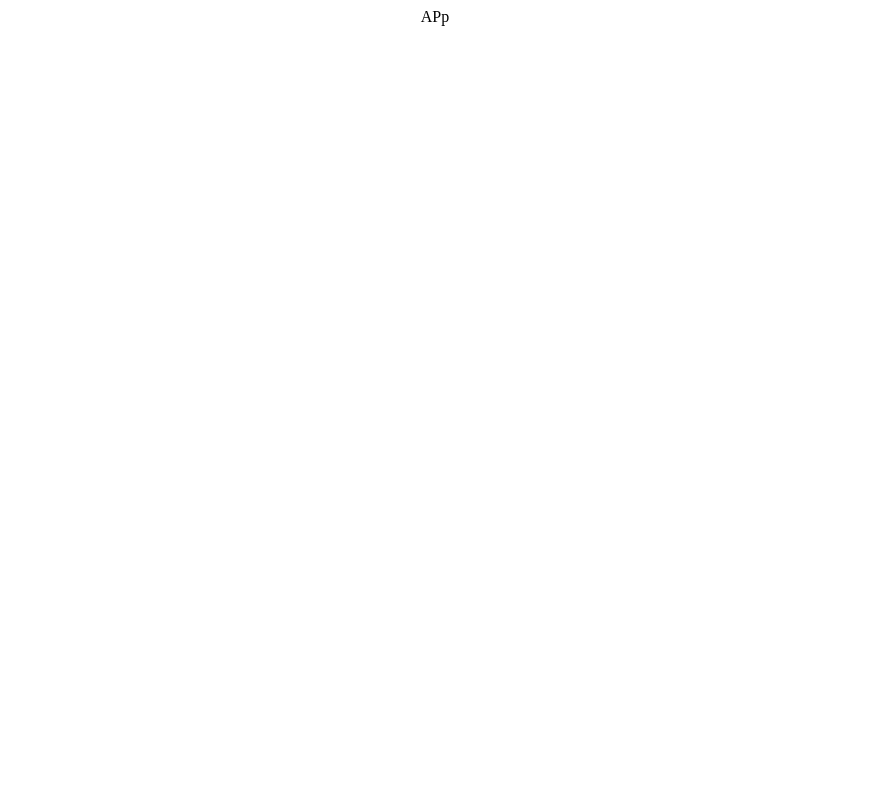
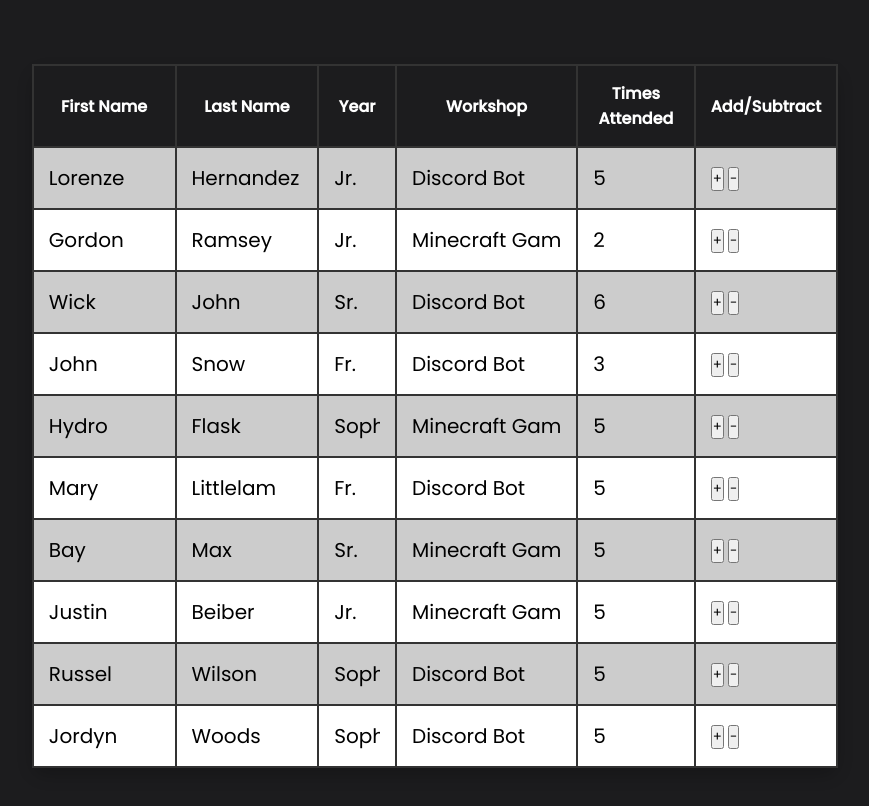
Before and after one commit to lorenzejay/ACM-Attendance-Application, a React (Create React App) app in the folder frontend/: page / in a window 1280 px wide. Shown: the top 806 px of the page, without its empty margins (205-1074 px from the left). Built offline with nearby package versions, Linux system fonts and the light colour scheme.

Commit message:
added the table with dummy data, fields are updateable or mutable

```diff
--- a/frontend/public/index.html
+++ b/frontend/public/index.html
@@ -5,10 +5,10 @@
     <link rel="icon" href="%PUBLIC_URL%/favicon.ico" />
     <meta name="viewport" content="width=device-width, initial-scale=1" />
     <meta name="theme-color" content="#000000" />
-    <meta
+    <!-- <meta
       name="description"
       content="Web site created using create-react-app"
-    />
+    /> -->
     <link rel="apple-touch-icon" href="%PUBLIC_URL%/logo192.png" />
     <!--
       manifest.json provides metadata used when your web app is installed on a
@@ -24,7 +24,11 @@
       work correctly both with client-side routing and a non-root public URL.
       Learn how to configure a non-root public URL by running `npm run build`.
     -->
-    <title>React App</title>
+    <link
+      href="https://fonts.googleapis.com/css2?family=Poppins:wght@400;500&display=swap"
+      rel="stylesheet"
+    />
+    <title>ACM Workshop Attendance</title>
   </head>
   <body>
     <noscript>You need to enable JavaScript to run this app.</noscript>
--- a/frontend/src/App.js
+++ b/frontend/src/App.js
@@ -1,7 +1,12 @@
 import "./App.scss";
+import MemberAttendanceScreen from "./Screens/MemberAttendanceScreen/MemberAttendanceScreen";
 
 function App() {
-  return <div className="App">APp</div>;
+  return (
+    <div className="App">
+      <MemberAttendanceScreen />
+    </div>
+  );
 }
 
 export default App;
--- a/frontend/src/App.scss
+++ b/frontend/src/App.scss
@@ -1,38 +1,10 @@
-.App {
-  text-align: center;
+* {
+  box-sizing: border-box;
+  padding: 0;
+  margin: 0;
+  font-family: "Poppins", sans-serif;
 }
 
-.App-logo {
-  height: 40vmin;
-  pointer-events: none;
+.App {
+  background-color: #1c1c1e;
 }
-
-@media (prefers-reduced-motion: no-preference) {
-  .App-logo {
-    animation: App-logo-spin infinite 20s linear;
-  }
-}
-
-.App-header {
-  background-color: #282c34;
-  min-height: 100vh;
-  display: flex;
-  flex-direction: column;
-  align-items: center;
-  justify-content: center;
-  font-size: calc(10px + 2vmin);
-  color: white;
-}
-
-.App-link {
-  color: #61dafb;
-}
-
-@keyframes App-logo-spin {
-  from {
-    transform: rotate(0deg);
-  }
-  to {
-    transform: rotate(360deg);
-  }
-}
--- /dev/null
+++ b/frontend/src/Components/Table/index.js
@@ -0,0 +1,8 @@
+import React from "react";
+import "./styles.scss";
+
+const TableContainer = ({ children }) => {
+  return <table>{children}</table>;
+};
+
+export default TableContainer;
--- /dev/null
+++ b/frontend/src/Components/Table/styles.scss
@@ -0,0 +1,14 @@
+table,
+th,
+td {
+  border: 2px solid #333333;
+  border-collapse: collapse;
+}
+table {
+  border-radius: 15px;
+  box-shadow: 0 8px 16px 0 rgba(0, 0, 0, 0.2);
+  th,
+  td {
+    padding: 15px;
+  }
+}
--- /dev/null
+++ b/frontend/src/Components/TableInput/index.js
@@ -0,0 +1,16 @@
+import React from "react";
+import "./styles.scss";
+
+const TableInput = ({ type, value, placeholder, handleChange, defaultValue, ...addtionalData }) => {
+  return (
+    <input
+      type={type}
+      value={value}
+      placeholder={placeholder}
+      defaultValue={defaultValue}
+      onChange={handleChange}
+    />
+  );
+};
+
+export default TableInput;
--- /dev/null
+++ b/frontend/src/Components/TableInput/styles.scss
@@ -0,0 +1,5 @@
+input {
+  border: none;
+  font-size: 20px;
+  outline: none;
+}
--- /dev/null
+++ b/frontend/src/Screens/MemberAttendanceScreen/MemberAttendanceScreen.js
@@ -0,0 +1,96 @@
+import React, { useEffect, useState } from "react";
+import "./styles.scss";
+import TableContainer from "../../Components/Table/index";
+import members from "../../dummyData";
+import TableInput from "../../Components/TableInput";
+
+const MemberAttendanceScreen = () => {
+  const [fName, setFName] = useState("");
+  const [lName, setLName] = useState("");
+  const [gradeYear, setGradeYear] = useState("");
+  const [workshop, setCurrentWorkshop] = useState("");
+  const [timesAttended, setTimesAttended] = useState(0);
+
+  /*once redux state or whatever state management you use is established with the db
+  all these values can be updated after save button is clicked.
+  */
+  // useEffect(() => {
+  //if state is being grabbed from redux, im sure there is a way to update
+  // }, [fName, lName, gradeYear, workshop, timesAttended]);
+
+  const updateHandleChange = () => {
+    //can update state which updates
+  };
+
+  const handleUpdateLastName = (e, id) => {
+    console.log(id);
+    const filterById = members.filter((member) => member._id === id);
+    if (filterById[0]._id === id) {
+      setLName(e.target.value);
+      filterById[0].lastName = e.target.value;
+    }
+    console.log(filterById[0].lastName);
+  };
+
+  return (
+    <div className="member-attendance-screen">
+      <TableContainer>
+        <tbody>
+          <tr>
+            <th>First Name</th>
+            <th>Last Name</th>
+            <th>Year</th>
+            <th>Workshop</th>
+            <th>Times Attended</th>
+            <th>Add/Subtract</th>
+          </tr>
+
+          {members.map((member, i) => {
+            return (
+              <tr key={i}>
+                <td style={{ width: "20%" }}>
+                  <TableInput
+                    value={member.firstName}
+                    key={member._id}
+                    handleChange={(e) => setFName(e.target.value)}
+                  />
+                </td>
+                <td style={{ width: "20%" }}>
+                  <TableInput
+                    defaultValue={member.lastName}
+                    key={member._id}
+                    handleChange={(e) => handleUpdateLastName(e, member._id)}
+                  />
+                </td>
+                <td style={{ width: "10%" }}>
+                  <TableInput
+                    value={member.gradeYear}
+                    handleChange={(e) => setGradeYear(e.target.value)}
+                  />
+                </td>
+                <td style={{ width: "25%" }}>
+                  <TableInput
+                    value={member.workshop}
+                    handleChange={(e) => setCurrentWorkshop(e.target.value)}
+                  />
+                </td>
+                <td style={{ width: "15%" }}>
+                  <TableInput
+                    value={member.timesAttended}
+                    handleChange={(e) => setTimesAttended(e.target.value)}
+                  />
+                </td>
+
+                <td>
+                  <button>+</button> <button>-</button>
+                </td>
+              </tr>
+            );
+          })}
+        </tbody>
+      </TableContainer>
+    </div>
+  );
+};
+
+export default MemberAttendanceScreen;
--- /dev/null
+++ b/frontend/src/Screens/MemberAttendanceScreen/styles.scss
@@ -0,0 +1,31 @@
+.member-attendance-screen {
+  height: 100%;
+  display: flex;
+  align-items: center;
+  justify-content: center;
+  padding: 5%;
+  table {
+    width: 70%;
+    height: 75%;
+    background-color: #f1f1c1;
+
+    td {
+      width: 55%;
+      input {
+        width: 100%;
+        background-color: inherit;
+      }
+    }
+  }
+}
+
+tr:nth-child(even) {
+  background: #ccc;
+}
+tr:nth-child(odd) {
+  background-color: #fff;
+}
+table th {
+  color: white;
+  background-color: rgb(28, 28, 30);
+}
--- /dev/null
+++ b/frontend/src/dummyData.js
@@ -0,0 +1,84 @@
+const members = [
+  {
+    _id: 1,
+    firstName: "Lorenze",
+    lastName: "Hernandez",
+    gradeYear: "Jr.",
+    workshop: "Discord Bot",
+    timesAttended: 5,
+  },
+  {
+    _id: 2,
+    firstName: "Gordon",
+    lastName: "Ramsey",
+    gradeYear: "Jr.",
+    workshop: "Minecraft Game",
+    timesAttended: 2,
+  },
+  {
+    _id: 3,
+    firstName: "Wick",
+    lastName: "John",
+    gradeYear: "Sr.",
+    workshop: "Discord Bot",
+    timesAttended: 6,
+  },
+  {
+    _id: 4,
+    firstName: "John",
+    lastName: "Snow",
+    gradeYear: "Fr.",
+    workshop: "Discord Bot",
+    timesAttended: 3,
+  },
+  {
+    _id: 5,
+    firstName: "Hydro",
+    lastName: "Flask",
+    gradeYear: "Soph.",
+    workshop: "Minecraft Game",
+    timesAttended: 5,
+  },
+  {
+    _id: 6,
+    firstName: "Mary",
+    lastName: "Littlelam",
+    gradeYear: "Fr.",
+    workshop: "Discord Bot",
+    timesAttended: 5,
+  },
+  {
+    _id: 7,
+    firstName: "Bay",
+    lastName: "Max",
+    gradeYear: "Sr.",
+    workshop: "Minecraft Game",
+    timesAttended: 5,
+  },
+  {
+    _id: 8,
+    firstName: "Justin",
+    lastName: "Beiber",
+    gradeYear: "Jr.",
+    workshop: "Minecraft Game",
+    timesAttended: 5,
+  },
+  {
+    _id: 9,
+    firstName: "Russel",
+    lastName: "Wilson",
+    gradeYear: "Soph.",
+    workshop: "Discord Bot",
+    timesAttended: 5,
+  },
+  {
+    _id: 10,
+    firstName: "Jordyn",
+    lastName: "Woods",
+    gradeYear: "Soph.",
+    workshop: "Discord Bot",
+    timesAttended: 5,
+  },
+];
+
+export default members;
```
Also changed, not shown: frontend/src/Components/Button/index.js (added), frontend/src/Components/Button/styles.scss (added).
